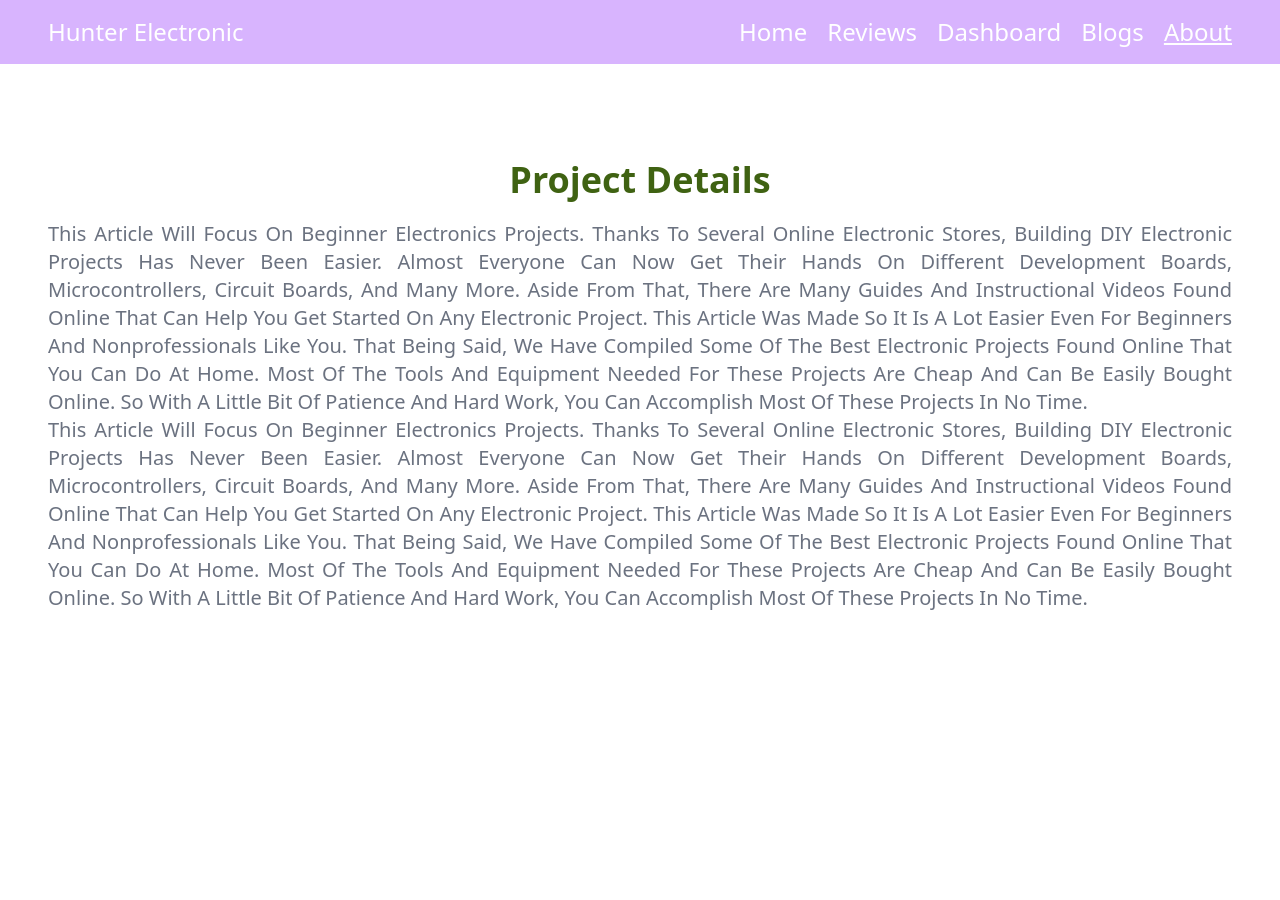
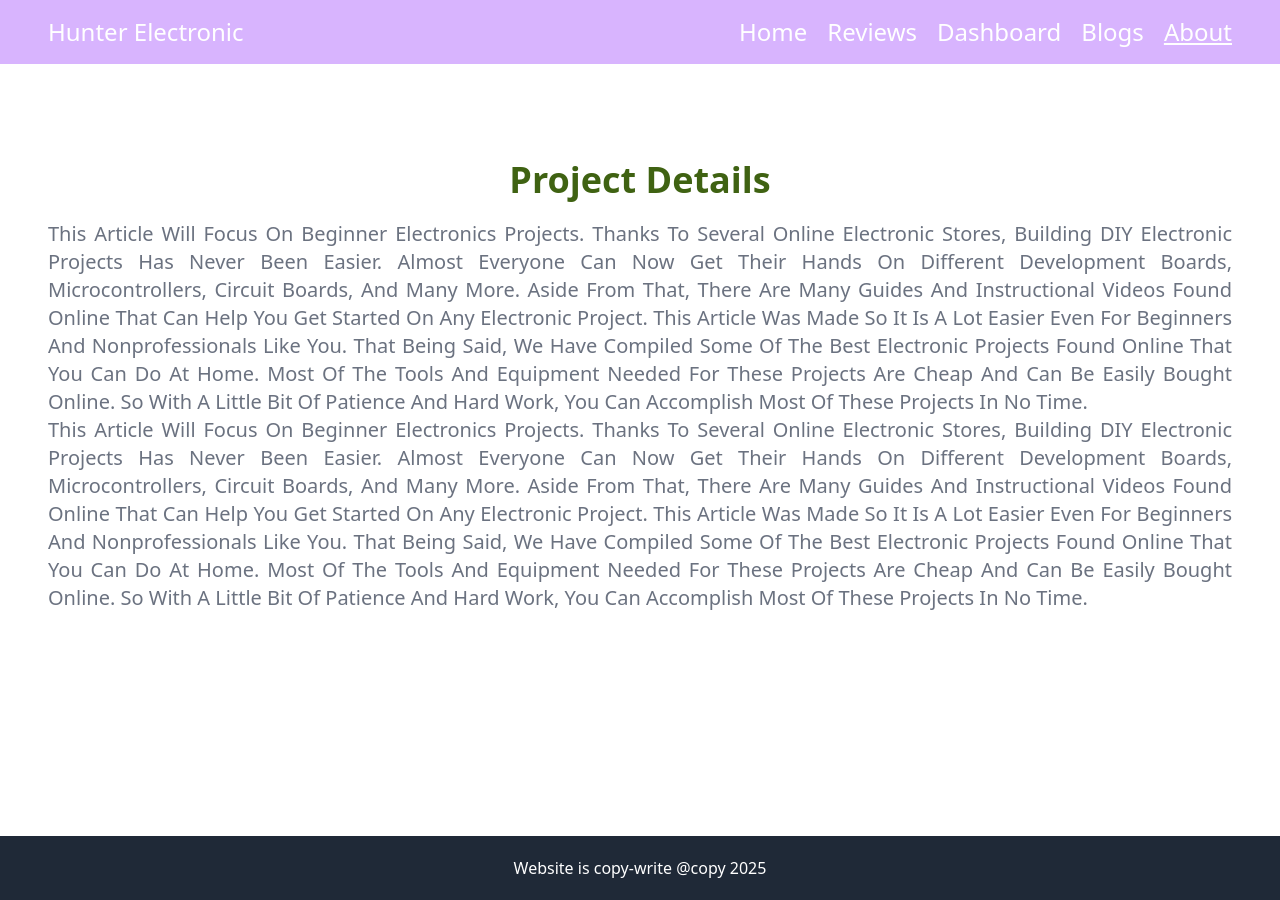
Before and after one commit to mdriazuddin417/hunter-electronic, a React (Create React App) app: page /about in a window 1280 px wide. Before the commit the page ends 800 px from the top, so only its background shows below. Built offline with nearby package versions, Linux system fonts and the light colour scheme.

Commit message:
footer add

```diff
--- a/src/App.js
+++ b/src/App.js
@@ -9,6 +9,7 @@ import NotFound from "./component/NotFound/NotFound";
 
 import Review from "./component/Review/Review";
 import Dashboard from "./component/Dashboard/Dashboard";
+import Footer from "./component/Footer/Footer";
 
 function App() {
   return (
@@ -25,6 +26,7 @@ function App() {
         <Route path="/about" element={<About />}></Route>
         <Route path="*" element={<NotFound />}></Route>
       </Routes>
+      <Footer />
     </div>
   );
 }
--- a/src/component/About/About.js
+++ b/src/component/About/About.js
@@ -2,7 +2,7 @@ import React from "react";
 
 const About = () => {
   return (
-    <div className=" md:px-12 p-4 pt-24 pb-20">
+    <div className=" md:px-12 p-4 pt-24 pb-56">
       <h2 className="text-center text-4xl text-lime-800 font-bold mb-5">
         Project Details
       </h2>
--- /dev/null
+++ b/src/component/Footer/Footer.js
@@ -0,0 +1,11 @@
+import React from "react";
+
+const Footer = () => {
+  return (
+    <div className="bg-gray-800 text-white text-center py-5  ">
+      <p>Website is copy-write @copy 2025</p>
+    </div>
+  );
+};
+
+export default Footer;
```
Also changed, not shown: src/component/Slider/Slider.js (deleted, +0 -38 lines).
